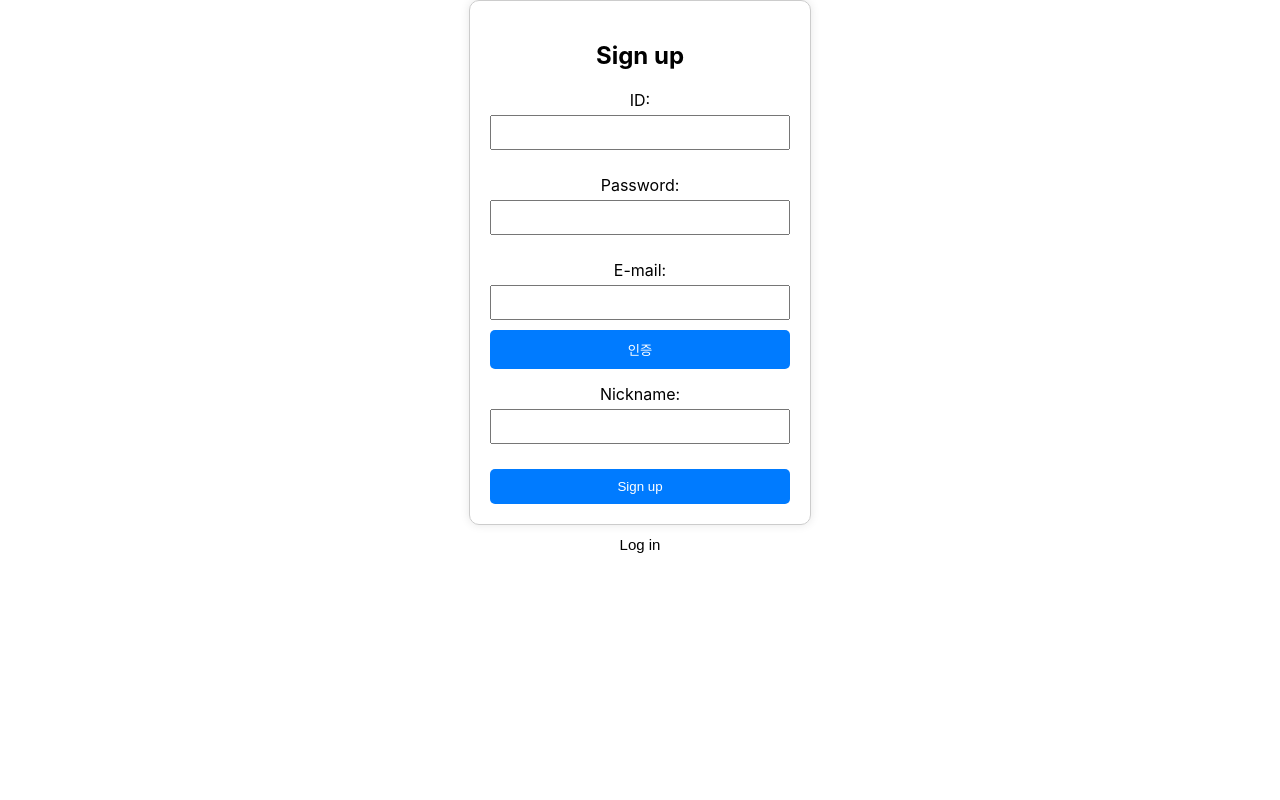
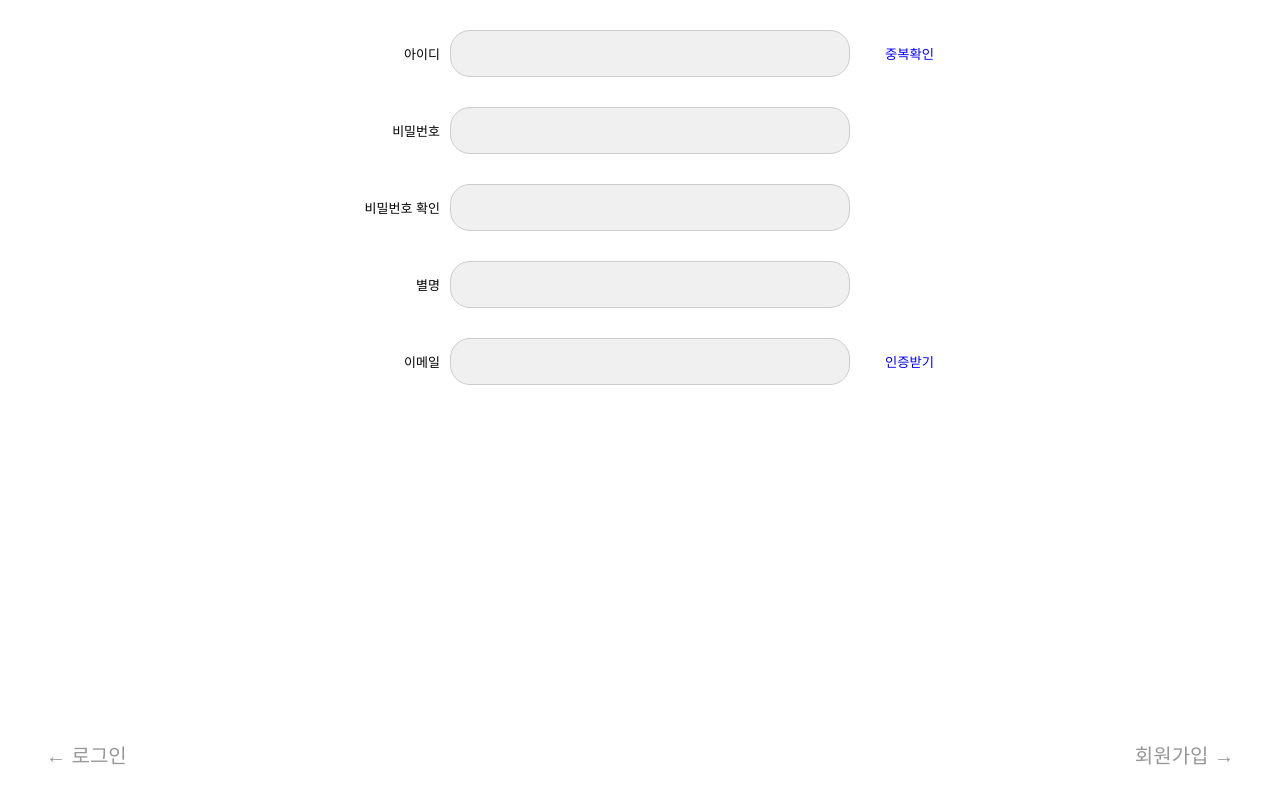
Before and after one commit to Kuconut/Kuconut_FE, a React (Create React App) app: page /login/Signup in a window 1280 px wide. Built offline with nearby package versions, Linux system fonts and the light colour scheme.

Commit message:
forgetpassword

```diff
--- a/src/pages/Forgetpassword/Forgetpassword.js
+++ b/src/pages/Forgetpassword/Forgetpassword.js
@@ -1,4 +1,4 @@
-import React, { useState } from 'react';
+import React, { useState, useEffect } from 'react';
 import axios from 'axios';
 import './Forgetpassword.css';
 import { useNavigate } from 'react-router-dom';
@@ -9,18 +9,32 @@ const ForgetPassword = () => {
     const [error, setError] = useState('');
     const [verify, setVerify] = useState(false);
     const [verifycode, setVerifycode] = useState('');
-    const [emailLock, setEmailLock] = useState(false);
-    const [password, setPassword] = useState('');
+    const [emaillock, setEmaillock] = useState(false);
     const navigate = useNavigate();
+
+    useEffect(() => {
+        document.body.classList.add('forgetpassword-body');
+        return () => {
+            document.body.classList.remove('forgetpassword-body');
+        };
+    }, []);
 
     const handleEmailVerification = async () => {
         try {
-            const response = await axios.post('https://onboardbe-4cn4h6o76q-du.a.run.app/auth/SendemailVerify', { email });
+            const response = await axios.post('https://onboardbe-4cn4h6o76q-du.a.run.app/auth/SendemailForgotPassword',
+              { user_id: id,
+                email: email
+              });
             if (response.data.message === '이메일로 인증번호를 전송하였습니다.') {
                 setVerify(true);
+                setEmaillock(true);
                 setError('');
-            } else {
-                setError('이메일 전송 실패');
+            }
+            else if(response.data.message === '아이디가 일치하지 않습니다.') {
+                setError('아이디가 일치하지 않습니다.');
+            }
+            else if (response.data.message === '가입되지 않은 이메일입니다.') {
+                setError('가입되지 않은 이메일입니다.')
             }
         } catch (error) {
             setError('네트워크 오류');
@@ -29,13 +43,19 @@ const ForgetPassword = () => {
 
     const handleVerifyCode = async () => {
         try {
-            const response = await axios.post('https://onboardbe-4cn4h6o76q-du.a.run.app/auth/Verify', { email: email, verifynumber: verifycode });
-            if (response.data.message === '인증되었습니다.') {
-                setEmailLock(true);
-                setError('');
-                setPassword(response.data.password); // 비밀번호 받기
-            } else {
-                setError('인증번호가 잘못되었습니다.');
+            const response = await axios.patch('https://onboardbe-4cn4h6o76q-du.a.run.app/auth/ForgotPassword',
+              { user_id: id,
+                email: email,
+                verifynumber: verifycode });
+            if(response.data.message === '아이디가 일치하지 않습니다.') {
+              setError('아이디가 일치하지 않습니다.')
+            }
+            else if(response.data.message === '인증번호가 만료되었거나 입력되지 않은 이메일입니다.') {
+              setError('인증번호가 만료되었거나 입력되지 않은 이메일입니다.')
+            }
+            else {
+              alert(response.data.message)
+              navigate('/login')
             }
         } catch (error) {
             setError('네트워크 오류');
@@ -44,49 +64,45 @@ const ForgetPassword = () => {
 
     return (
       <>
+        <div className="forget-password-wrapper">
             <div className="forget-password-container">
-            <h2>Forget Password</h2>
-            <div>
-                <label htmlFor="id">ID:</label>
+                <div className="forget-password-group">
+                    <label htmlFor="id">아이디</label>
                     <input
                         type="text"
                         id="id"
                         value={id}
                         onChange={(e) => setId(e.target.value)}
+                        disabled={emaillock}
                     />
                 </div>
-            <div>
-                <label htmlFor="email">이메일:</label>
+                <div className="forget-password-group">
+                    <label htmlFor="email">이메일</label>
                     <input
                         type="email"
                         id="email"
                         value={email}
                         onChange={(e) => setEmail(e.target.value)}
-                    disabled={emailLock}
+                        disabled={emaillock}
                     />
-                <button onClick={handleEmailVerification} disabled={emailLock}>인증</button>
+                    <button onClick={handleEmailVerification} disabled={emaillock}>인증받기</button>
+                </div>
                 {verify && (
-                    <div>
+                    <div className="forget-password-group">
+                        <label htmlFor="verifycode">인증번호</label>
                         <input
                             type="text"
                             id="verifycode"
                             value={verifycode}
                             onChange={(e) => setVerifycode(e.target.value)}
-                            disabled={emailLock}
                         />
-                        <button onClick={handleVerifyCode} disabled={emailLock}>확인</button>
+                        <button onClick={handleVerifyCode}>확인</button>
                     </div>
                 )}
+                {error && <p className="forget-password-error">{error}</p>}
             </div>
-            {password && (
-                <div>
-                    <label>당신의 비밀번호는:</label>
-                    <p>{password}</p>
         </div>
-            )}
-            {error && <p style={{ color: 'red' }}>{error}</p>}
-        </div>
-        <button className="transparent-button" onClick={() => navigate('/Login')}>Log in</button>
+        <button className="transparent-login-button" onClick={() => navigate('/Login')}>← 로그인</button>
       </>
     );
 };
--- a/src/pages/Login/Login.css
+++ b/src/pages/Login/Login.css
@@ -81,7 +81,7 @@ body.login-body {
     background-color: #357ABD;
 }
 
-.transparent-button {
+.login-transparent-button {
     background: none;
     border: none;
     color: black;
@@ -90,7 +90,7 @@ body.login-body {
     font-size: 15px;
 }
 
-.transparent-button:hover {
+.login-transparent-button:hover {
     color: #0056b3;
 }
 
--- a/src/pages/Login/Login.js
+++ b/src/pages/Login/Login.js
@@ -22,7 +22,7 @@ const Login = () => {
                 user_id: id,
                 password: password
             });
-            if (response.data === "아이디 또는 비밀번호를 확인해주세요.") setError('Wrong ID or Password');
+            if (response.data.message === "아이디 또는 비밀번호를 확인해주세요.") setError('아이디 또는 비밀번호를 확인해주세요.');
             else {
                 const token = response.data.access_Token;
                 localStorage.setItem('access_Token', token);
@@ -70,8 +70,8 @@ const Login = () => {
                 <button onClick={handleLogin}>로그인</button>
             </div>
             <div className="login-links">
-                <button className="transparent-button" onClick={() => navigate('/Login/Signup')}>회원가입</button>
-                <button className="transparent-button" onClick={() => navigate('/Login/Forgetpassword')}>비밀번호 찾기</button>
+                <button className="login-transparent-button" onClick={() => navigate('/Login/Signup')}>회원가입</button>
+                <button className="login-transparent-button" onClick={() => navigate('/Login/Forgetpassword')}>비밀번호 찾기</button>
             </div>
         </div>
     );
--- a/src/pages/Signup/Signup.css
+++ b/src/pages/Signup/Signup.css
@@ -1,70 +1,101 @@
+body.signup-body {
+    font-family: Arial, sans-serif;
+    display: flex;
+    justify-content: center;
+    align-items: center;
+    height: 100vh;
+    background-color: #ffffff;
+    margin: 0;
+}
 
-.signup-container {
-    width: 300px;
+.signup-wrapper {
+    text-align: center;
+}
+
+.signup-links {
+    display: flex;
+    justify-content: space-between;
+    margin-bottom: 20px;
+    width: 400px; /* login 페이지의 너비와 맞춤 */
+    margin: 10px auto; /* 중앙 정렬 */
+}
+
+.transparent-singup-button {
+    background: none;
+    border: none;
+    color: #979797;
+    cursor: pointer;
+    font-size: 20px;
+    position: absolute;
+    bottom: 30px;
+    right: 40px;
+}
+
+.transparent-signup-button:hover {
+    text-decoration: underline;
+}
+
+.transparent-login-button {
+    background: none;
+    border: none;
+    color: #979797;
+    cursor: pointer;
+    font-size: 20px;
+    position: absolute;
+    bottom: 30px;
+    left: 40px;
+}
+
+.transparent-login-button:hover {
+    text-decoration: underline;
+}
+.signup-form {
+    width: 600px;
     margin: 0 auto;
     padding: 20px;
-    border: 1px solid #ccc;
     border-radius: 10px;
-    box-shadow: 0 0 10px rgba(0, 0, 0, 0.1);
+    display: grid;
+    grid-template-columns: 100px 1fr auto; /* 라벨, 입력칸, 버튼 */
+    grid-gap: 10px;
 }
 
-.signup-container h2 {
-    text-align: center;
-    margin-bottom: 20px;
+.signup-form-group {
+    display: contents; /* 자식 요소들이 grid 레이아웃을 따르도록 함 */
 }
 
-.signup-container div {
-    margin-bottom: 15px;
+.signup-form-group label {
+    grid-column: 1; /* 첫 번째 열 */
+    text-align: right;
+    align-self: center;
+    font-size: 13px;
 }
 
-.signup-container label {
-    display: block;
-    margin-bottom: 5px;
+.signup-form-group input {
+    grid-column: 2; /* 두 번째 열 */
+    padding: 15px;
+    margin: 10px 0;
+    border: 1px solid #ccc;
+    border-radius: 20px;
+    box-sizing: border-box;
+    background-color: #f0f0f0;
+    width: 400px; /* 부모 컨테이너의 너비를 채움 */
 }
 
-.signup-container input {
-    width: 100%;
-    padding: 8px;
-    box-sizing: border-box;
-    margin-bottom: 10px;
-}
-
-.signup-container button {
-    width: 100%;
-    padding: 10px;
-    background-color: #007bff;
-    color: white;
+.signup-small-button {
+    grid-column: 3; /* 세 번째 열 */
+    background: none;
+    color: blue;
     border: none;
-    border-radius: 5px;
     cursor: pointer;
 }
 
-.signup-container button:hover {
-    background-color: #0056b3;
+.signup-small-button:hover {
+    text-decoration: underline;
 }
 
-.signup-container .verify-section {
-    display: flex;
-    flex-direction: column;
-}
-
-.signup-container .verify-section input {
-    width: calc(100% - 20px); /* button 너비 고려 */
-    margin-bottom: 0;
-    margin-right: 10px;
-}
-
-.signup-container .verify-section button {
-    width: 100%;
-    margin-top: 10px;
-    background-color: #28a745;
-}
-
-.signup-container .verify-section button:hover {
-    background-color: #218838;
-}
-
-.error-message {
+.signup-error-message {
     color: red;
     margin-bottom: 15px;
+    grid-column: 1 / span 3; /* 전체 너비를 차지하도록 함 */
+    text-align: center;
 }
--- a/src/pages/Signup/Signup.js
+++ b/src/pages/Signup/Signup.js
@@ -7,6 +7,7 @@ const SignUp = () => {
   const [email, setEmail] = useState('');
   const [id, setId] = useState('');
   const [password, setPassword] = useState('');
+  const [passwordConfirm, setPasswordConfirm] = useState('');
   const [nickname, setNickname] = useState('');
   const [error, setError] = useState('');
   const [verify, setVerify] = useState(false);
@@ -18,12 +19,9 @@ const SignUp = () => {
   const maxLength = 20;
   const regex = /^[a-zA-Z][a-zA-Z0-9._-]*$/;
   const forbiddenWords = [];
-  const passwordRegex = /^(?=.*[a-z])(?=.*[A-Z])(?=.*\d)(?=.*[@$!%*?&])[A-Za-z\d@$!%*?&]{8,}$/;
-
 
   const handleSignUp = async () => {
     try {
-      // 클라이언트 측 유효성 검사 예시
       if (!email || !id || !password || !nickname) {
         setError('모두 입력해주세요.');
         return;
@@ -34,13 +32,11 @@ const SignUp = () => {
         return;
       }
 
-      // 정규 표현식 확인
       if (!regex.test(id)) {
         setError('아이디는 영문자로 시작해야 하며, 영문자, 숫자, 밑줄(_), 하이픈(-), 마침표(.)만 포함할 수 있습니다');
         return;
       }
 
-      // 금지된 단어 확인
       for (let word of forbiddenWords) {
         if (id.toLowerCase().includes(word)) {
           setError('금지된 단어가 포함되어 있습니다.');
@@ -48,18 +44,22 @@ const SignUp = () => {
         }
       }
 
-      if(!passwordRegex.test(password)){
-        setError('비밀번호는 대문자, 소문자, 숫자, 특수문자(!@?$%&*)를 포함한 8자 이상이어야 합니다.');
+      if (password.length<8) {
+        setError('비밀번호는 8자 이상이어야 합니다.');
+        return;
+      }
+
+      if (password !== passwordConfirm) {
+        setError('비밀번호가 일치하지 않습니다.');
         return;
       }
 
       if (!emailLock) {
-        setError("이메일 인증을 하세요.")
+        setError("이메일 인증을 하세요.");
         return;
       }
       setError('');
 
-      // 서버에 회원가입 요청
       const response = await axios.post('https://onboardbe-4cn4h6o76q-du.a.run.app/auth/Signup', {
         user_id: id,
         password: password,
@@ -67,13 +67,11 @@ const SignUp = () => {
         nickname: nickname
       });
 
-      if (response.data.message === "이미 존재하는 아이디입니다."){
-        setError("이미 존재하는 아이디입니다.")
-      }
-      else if (response.data.message === "이미 존재하는 닉네임입니다.") {
-        setError("이미 존재하는 닉네임입니다.")
-      }
-      else {
+      if (response.data.message === "이미 존재하는 아이디입니다.") {
+        setError("이미 존재하는 아이디입니다.");
+      } else if (response.data.message === "이미 존재하는 닉네임입니다.") {
+        setError("이미 존재하는 닉네임입니다.");
+      } else {
         alert('회원가입 성공!');
         navigate("/login");
       }
@@ -85,60 +83,57 @@ const SignUp = () => {
 
   const validateEmail = async (email) => {
     const re = /^[^\s@]+@[^\s@]+\.[^\s@]+$/;
-    if(!(re.test(email))) {
-      setError("올바른 이메일 형식이 아닙니다.")
-    }
-    else {
+    if (!(re.test(email))) {
+      setError("올바른 이메일 형식이 아닙니다.");
+    } else {
+      try {
+        const response = await axios.post('https://onboardbe-4cn4h6o76q-du.a.run.app/auth/SendemailVerify', { email });
 
-      try{
-        const response = await axios.post('https://onboardbe-4cn4h6o76q-du.a.run.app/auth/SendemailVerify', {email});
-
-        if(response.data.message === '이메일로 인증번호를 전송하였습니다.'){
+        if (response.data.message === '이메일로 인증번호를 전송하였습니다.') {
           setVerify(true);
           setError('');
-          alert('인증번호를 전송하였습니다.')
-        }
-        else setError('이메일 전송 실패');
-      }
-      catch{
+          alert('인증번호를 전송하였습니다.');
+        } else if (response.data.message === '이미 가입된 이메일입니다.') {
+          setError("이미 가입된 이메일입니다.");
+        } else setError('이메일 전송 실패');
+      } catch {
         setError('네트워크 오류');
       }
     }
   }
 
-  const CheckVerifyCode = async(code) => {
-    try{
-      const response = await axios.post('https://onboardbe-4cn4h6o76q-du.a.run.app/auth/Verify', {email: email, verifynumber: verifycode});
+  const CheckVerifyCode = async (code) => {
+    try {
+      const response = await axios.post('https://onboardbe-4cn4h6o76q-du.a.run.app/auth/Verify', { email: email, verifynumber: verifycode });
 
-      if(response.data.message === '인증되었습니다.') {
+      if (response.data.message === '인증되었습니다.') {
         setEmailLock(true);
         setError('');
-        alert('인증되었습니다.')
-      }
-      else(
-        setError("인증번호가 잘못되었습니다.")
+        alert('인증되었습니다.');
+      } else (
+        setError("인증번호가 만료되었거나 입력되지 않은 이메일입니다.")
       )
-    }
-    catch {
-      setError("네트워크 오류")
+    } catch {
+      setError("네트워크 오류");
     }
   }
 
   return (
     <>
-    <div className="signup-container">
-      <h2>Sign up</h2>
-      <div>
-        <label htmlFor="id">ID:</label>
+    <div className="signup-wrapper">
+      <div className="signup-form">
+        <div className="signup-form-group">
+          <label htmlFor="id">아이디</label>
           <input
             type="text"
             id="id"
             value={id}
             onChange={(e) => setId(e.target.value)}
           />
+          <button className="signup-small-button" onClick={() => {/* 중복확인 로직 */}}>중복확인</button>
         </div>
-      <div>
-        <label htmlFor="password">Password:</label>
+        <div className="signup-form-group">
+          <label htmlFor="password">비밀번호</label>
           <input
             type="password"
             id="password"
@@ -146,30 +141,17 @@ const SignUp = () => {
             onChange={(e) => setPassword(e.target.value)}
           />
         </div>
-      <div>
-        <label htmlFor="email">E-mail:</label>
+        <div className="signup-form-group">
+          <label htmlFor="passwordConfirm">비밀번호 확인</label>
           <input
-          type="email"
-          id="email"
-          value={email}
-          onChange={(e) => setEmail(e.target.value)}
-          disabled = {emailLock}
+            type="password"
+            id="passwordConfirm"
+            value={passwordConfirm}
+            onChange={(e) => setPasswordConfirm(e.target.value)}
           />
-        <button onClick={()=>validateEmail(email)} disabled = {emailLock}>인증</button>
-        {verify &&
-        <div>
-        <input
-          type="text"
-          id="verifycode"
-          value={verifycode}
-          onChange={(e)=>setVerifycode(e.target.value)}
-          disabled = {emailLock}
-        />
-        <button onClick={()=>CheckVerifyCode(verifycode)} disabled = {emailLock}>확인</button>
-        </div>}
         </div>
-      <div>
-        <label htmlFor="nickname">Nickname:</label>
+        <div className="signup-form-group">
+          <label htmlFor="nickname">별명</label>
           <input
             type="text"
             id="nickname"
@@ -177,10 +159,37 @@ const SignUp = () => {
             onChange={(e) => setNickname(e.target.value)}
           />
         </div>
-      {error && <p style={{ color: 'red' }}>{error}</p>}
-      <button onClick={handleSignUp}>Sign up</button>
+        <div className="signup-form-group">
+          <label htmlFor="email">이메일</label>
+          <input
+            type="email"
+            id="email"
+            value={email}
+            onChange={(e) => setEmail(e.target.value)}
+            disabled={emailLock}
+          />
+          <button className="signup-small-button" onClick={() => validateEmail(email)} disabled={emailLock}>인증받기</button>
         </div>
-    <button className="transparent-button" onClick={() => navigate('/Login')}>Log in</button>
+        {verify && (
+          <div className="signup-form-group">
+            <label htmlFor="verifycode">인증번호</label>
+            <input
+              type="text"
+              id="verifycode"
+              value={verifycode}
+              onChange={(e) => setVerifycode(e.target.value)}
+              disabled={emailLock}
+            />
+            <button className="signup-small-button" onClick={() => CheckVerifyCode(verifycode)} disabled={emailLock}>확인</button>
+          </div>
+        )}
+        {error && <p className="signup-error-message">{error}</p>}
+      </div>
+    </div>
+    <div className="signup-links">
+        <button className="transparent-login-button" onClick={() => navigate('/Login')}>← 로그인</button>
+        <button className="transparent-singup-button" onClick={() => handleSignUp()}>회원가입 →</button>
+    </div>
     </>
   );
 }
```
Also changed, not shown: src/pages/Forgetpassword/Forgetpassword.css (+52 -26 lines). Lines whose indentation alone changed are shown as unchanged.
